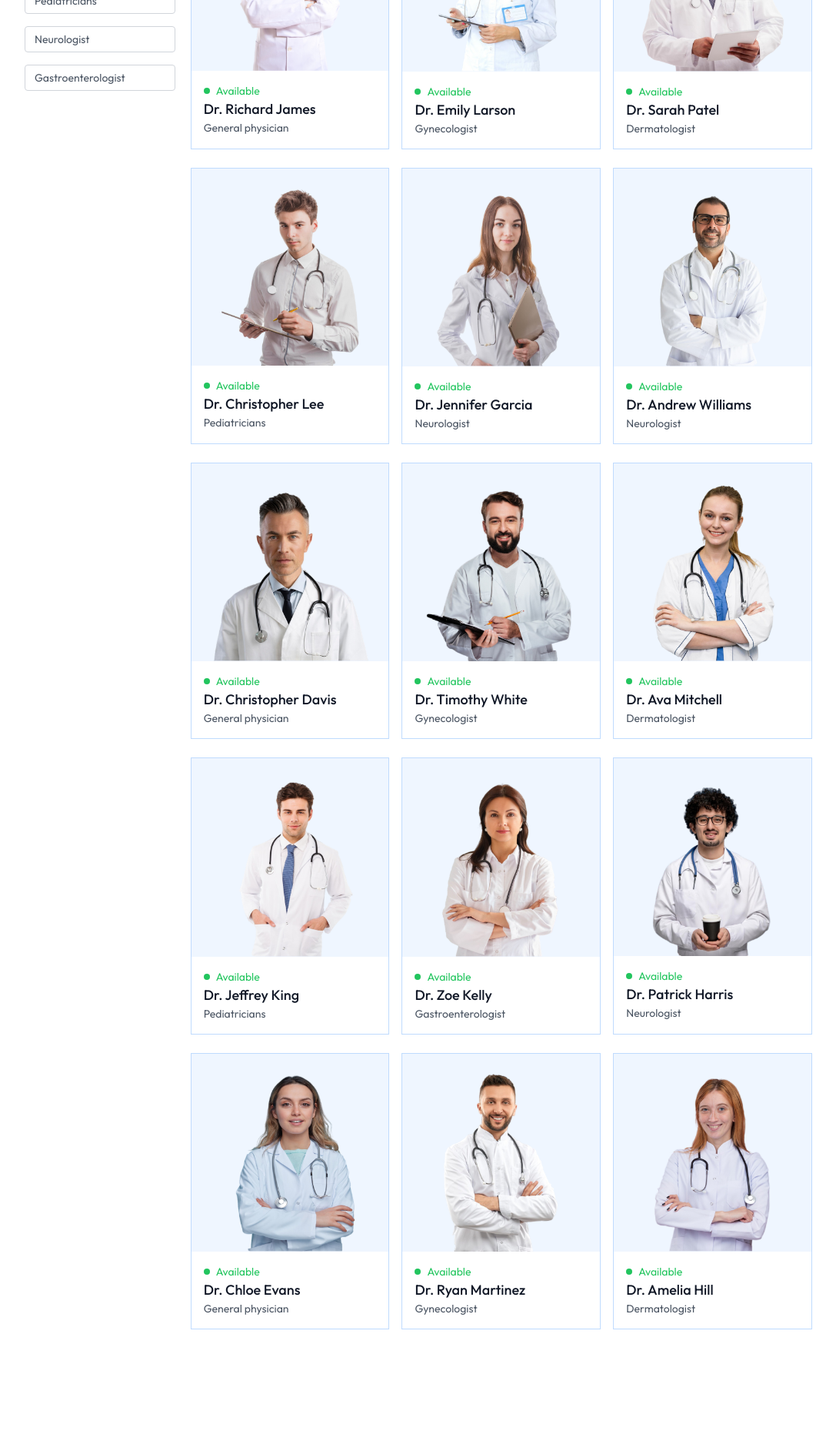
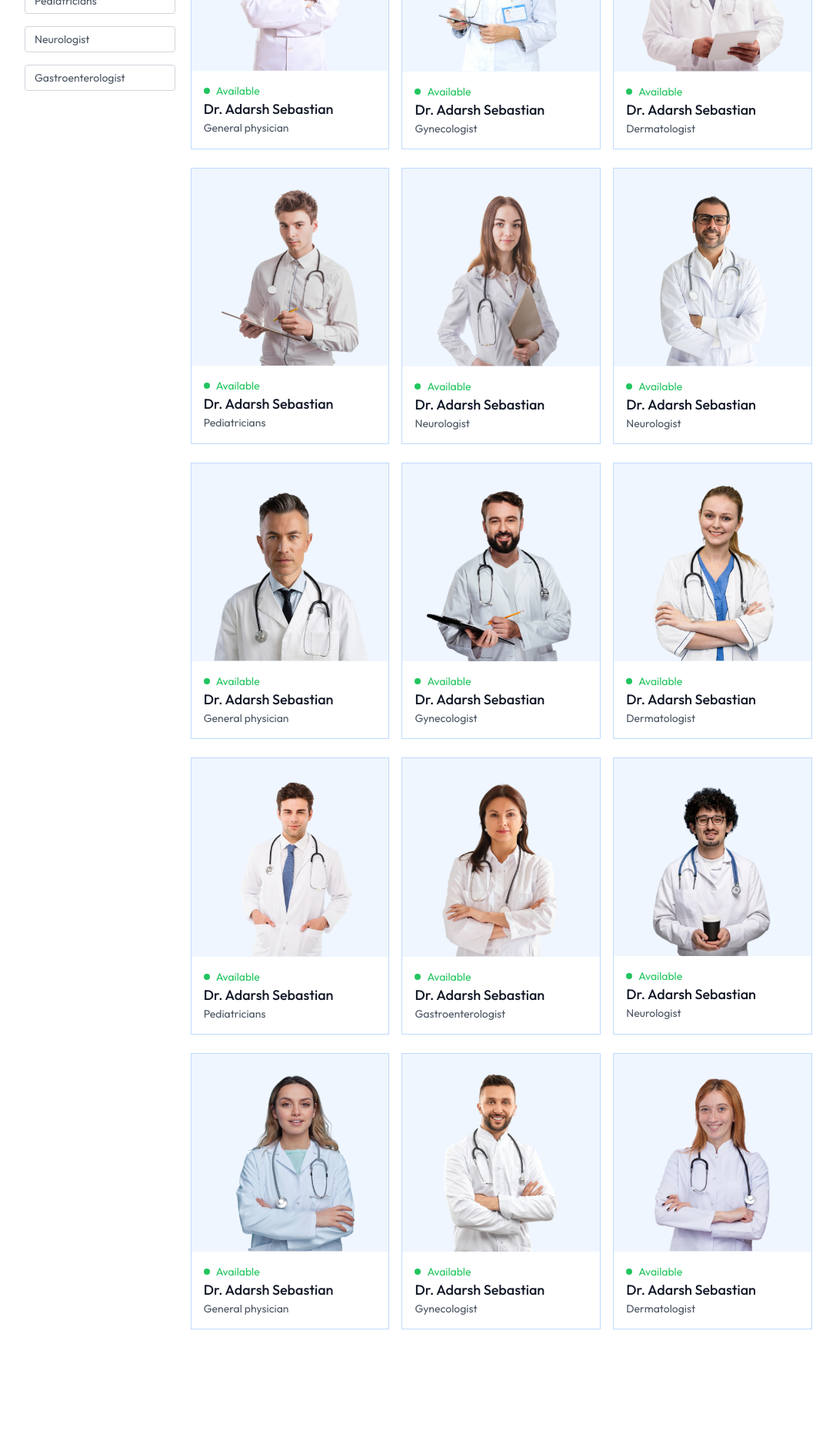
Before and after one commit to Gayathry-Sunil/React_Springboot_Project, a React (Vite) app: page /doctors in a window 1280 px wide. Shown: the part 300-2185 px from the top of the page at 77% size, without its empty margins (96-1183 px from the left). Built offline with nearby package versions, Linux system fonts and the light colour scheme; a web font is replaced by a local one.

Commit message:
new doctors from adarsh

```diff
--- a/src/assets/assets.js
+++ b/src/assets/assets.js
@@ -88,7 +88,7 @@ export const specialityData = [
 export const doctors = [
     {
         _id: 'doc1',
-        name: 'Dr. Richard James',
+        name: 'Dr. Adarsh Sebastian',
         image: doc1,
         speciality: 'General physician',
         degree: 'MBBS',
@@ -102,7 +102,7 @@ export const doctors = [
     },
     {
         _id: 'doc2',
-        name: 'Dr. Emily Larson',
+        name: 'Dr. Adarsh Sebastian',
         image: doc2,
         speciality: 'Gynecologist',
         degree: 'MBBS',
@@ -116,7 +116,7 @@ export const doctors = [
     },
     {
         _id: 'doc3',
-        name: 'Dr. Sarah Patel',
+        name: 'Dr. Adarsh Sebastian',
         image: doc3,
         speciality: 'Dermatologist',
         degree: 'MBBS',
@@ -130,7 +130,7 @@ export const doctors = [
     },
     {
         _id: 'doc4',
-        name: 'Dr. Christopher Lee',
+        name: 'Dr. Adarsh Sebastian',
         image: doc4,
         speciality: 'Pediatricians',
         degree: 'MBBS',
@@ -144,7 +144,7 @@ export const doctors = [
     },
     {
         _id: 'doc5',
-        name: 'Dr. Jennifer Garcia',
+        name: 'Dr. Adarsh Sebastian',
         image: doc5,
         speciality: 'Neurologist',
         degree: 'MBBS',
@@ -158,7 +158,7 @@ export const doctors = [
     },
     {
         _id: 'doc6',
-        name: 'Dr. Andrew Williams',
+        name: 'Dr. Adarsh Sebastian',
         image: doc6,
         speciality: 'Neurologist',
         degree: 'MBBS',
@@ -172,7 +172,7 @@ export const doctors = [
     },
     {
         _id: 'doc7',
-        name: 'Dr. Christopher Davis',
+        name: 'Dr. Adarsh Sebastian',
         image: doc7,
         speciality: 'General physician',
         degree: 'MBBS',
@@ -186,7 +186,7 @@ export const doctors = [
     },
     {
         _id: 'doc8',
-        name: 'Dr. Timothy White',
+        name: 'Dr. Adarsh Sebastian',
         image: doc8,
         speciality: 'Gynecologist',
         degree: 'MBBS',
@@ -200,7 +200,7 @@ export const doctors = [
     },
     {
         _id: 'doc9',
-        name: 'Dr. Ava Mitchell',
+        name: 'Dr. Adarsh Sebastian',
         image: doc9,
         speciality: 'Dermatologist',
         degree: 'MBBS',
@@ -214,7 +214,7 @@ export const doctors = [
     },
     {
         _id: 'doc10',
-        name: 'Dr. Jeffrey King',
+        name: 'Dr. Adarsh Sebastian',
         image: doc10,
         speciality: 'Pediatricians',
         degree: 'MBBS',
@@ -228,7 +228,7 @@ export const doctors = [
     },
     {
         _id: 'doc11',
-        name: 'Dr. Zoe Kelly',
+        name: 'Dr. Adarsh Sebastian',
         image: doc11,
         speciality: 'Gastroenterologist',
         degree: 'MBBS',
@@ -242,7 +242,7 @@ export const doctors = [
     },
     {
         _id: 'doc12',
-        name: 'Dr. Patrick Harris',
+        name: 'Dr. Adarsh Sebastian',
         image: doc12,
         speciality: 'Neurologist',
         degree: 'MBBS',
@@ -256,7 +256,7 @@ export const doctors = [
     },
     {
         _id: 'doc13',
-        name: 'Dr. Chloe Evans',
+        name: 'Dr. Adarsh Sebastian',
         image: doc13,
         speciality: 'General physician',
         degree: 'MBBS',
@@ -270,7 +270,7 @@ export const doctors = [
     },
     {
         _id: 'doc14',
-        name: 'Dr. Ryan Martinez',
+        name: 'Dr. Adarsh Sebastian',
         image: doc14,
         speciality: 'Gynecologist',
         degree: 'MBBS',
@@ -284,7 +284,7 @@ export const doctors = [
     },
     {
         _id: 'doc15',
-        name: 'Dr. Amelia Hill',
+        name: 'Dr. Adarsh Sebastian',
         image: doc15,
         speciality: 'Dermatologist',
         degree: 'MBBS',
--- a/src/pages/Doctors.jsx
+++ b/src/pages/Doctors.jsx
@@ -27,7 +27,7 @@ const Doctors = () => {
 
     return (
         <div>
-            <p className='text-gray-600'>Browse through  doctors specialist.</p>
+            <p className='text-gray-600'>Browse through doctors specialist Adarsh.</p>
             <div className='flex flex-col sm:flex-row items-start gap-5 mt-5'>
                 <div className='flex flex-col gap-4 text-sm text-gray-600'>
                     <p onClick={() => speciality === 'General physician' ? navigate('/doctors') : navigate('/doctors/General physician')} className={`w-[94vw] sm:w-auto pl-3 py-1.5 pr-16 border border-gray-300 rounded transition-all cursor-pointer ${speciality === "General physician" ? "bg-indigo-100 text-black" : ""}`}>General physician</p>
```
